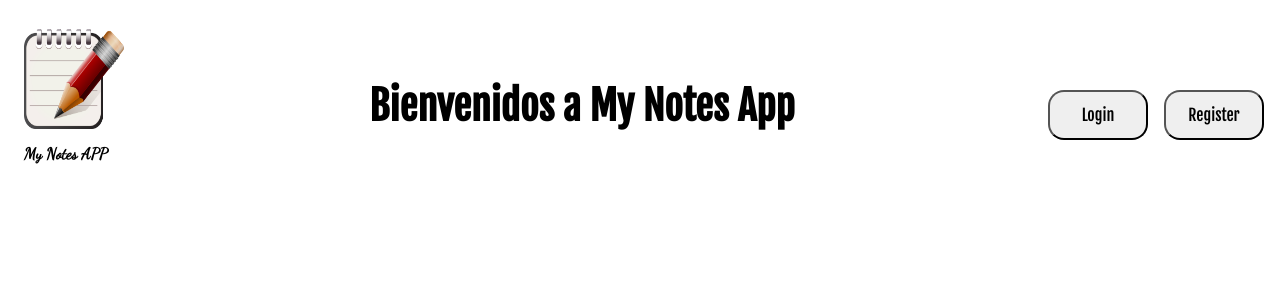
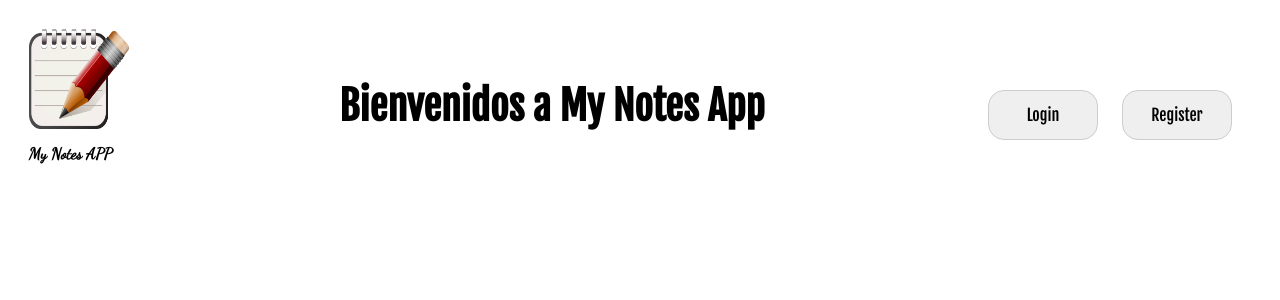
Before and after one commit to pablomonzon95/My_notes_app, a React (Create React App) app: page / in a window 1280 px wide. Shown: the top 300 px of the page. Built offline with nearby package versions, Linux system fonts and the light colour scheme.

Commit message:
botones mejorados

```diff
--- a/src/Components/Header/style.css
+++ b/src/Components/Header/style.css
@@ -1,7 +1,9 @@
 .header {
+  min-width: 600px;
   padding: 1rem;
 
   display: flex;
+  flex-wrap: wrap;
   justify-content: space-between;
   align-items: baseline;
   gap: 1rem;
@@ -13,7 +15,7 @@
 .logo {
   position: relative;
   top: 0.5rem;
-  left: 0.5rem;
+  left: 0.8rem;
 }
 .logo h1 {
   font-size: 1rem;
@@ -23,12 +25,20 @@
   padding-top: 2rem;
 }
 .header button {
-  width: 100px;
+  border: solid 1px #cecdcd;
+  width: 110px;
   height: 50px;
   border-radius: 1rem;
   font-size: 1rem;
+  transition: 0.5s;
+}
+.header button:hover {
+  background-color: #cccbcb;
+  transition: 0.75s;
 }
 .buttonSection {
+  margin-right: 2rem;
   display: flex;
-  gap: 1rem;
+  flex-wrap: wrap;
+  gap: 1.5rem;
 }
```
Also changed, not shown: public/img/fondoPrincipal.jpg (added).
